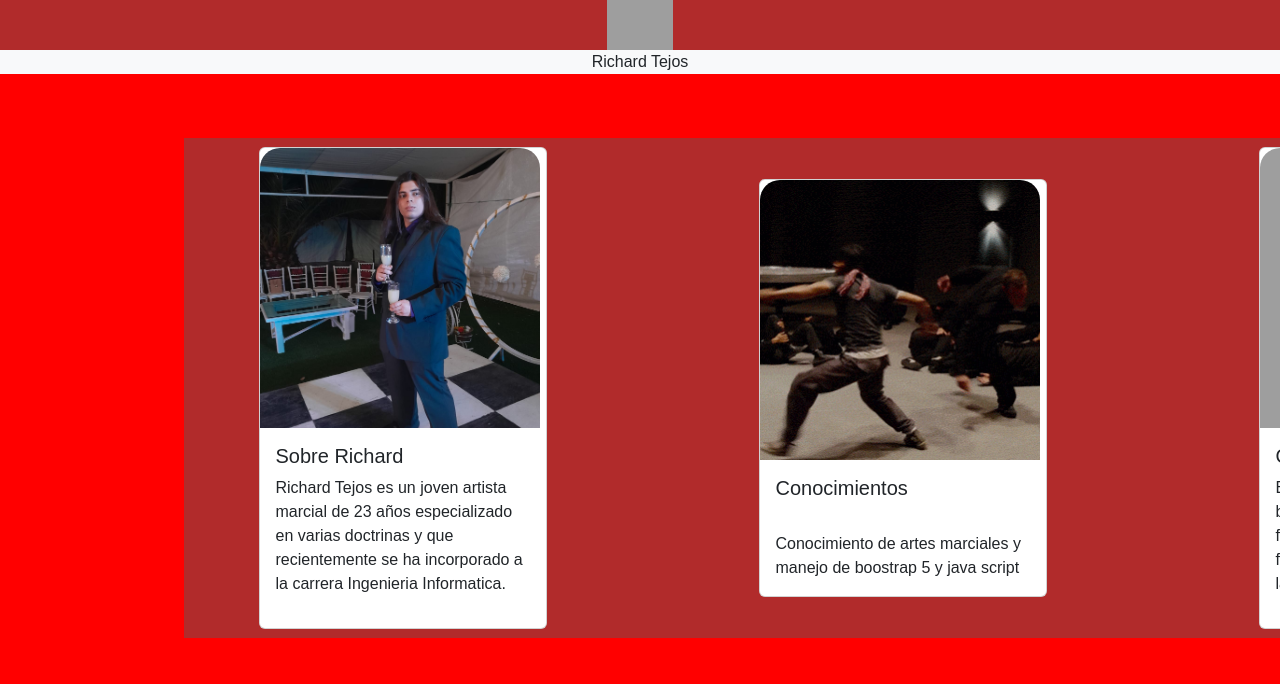
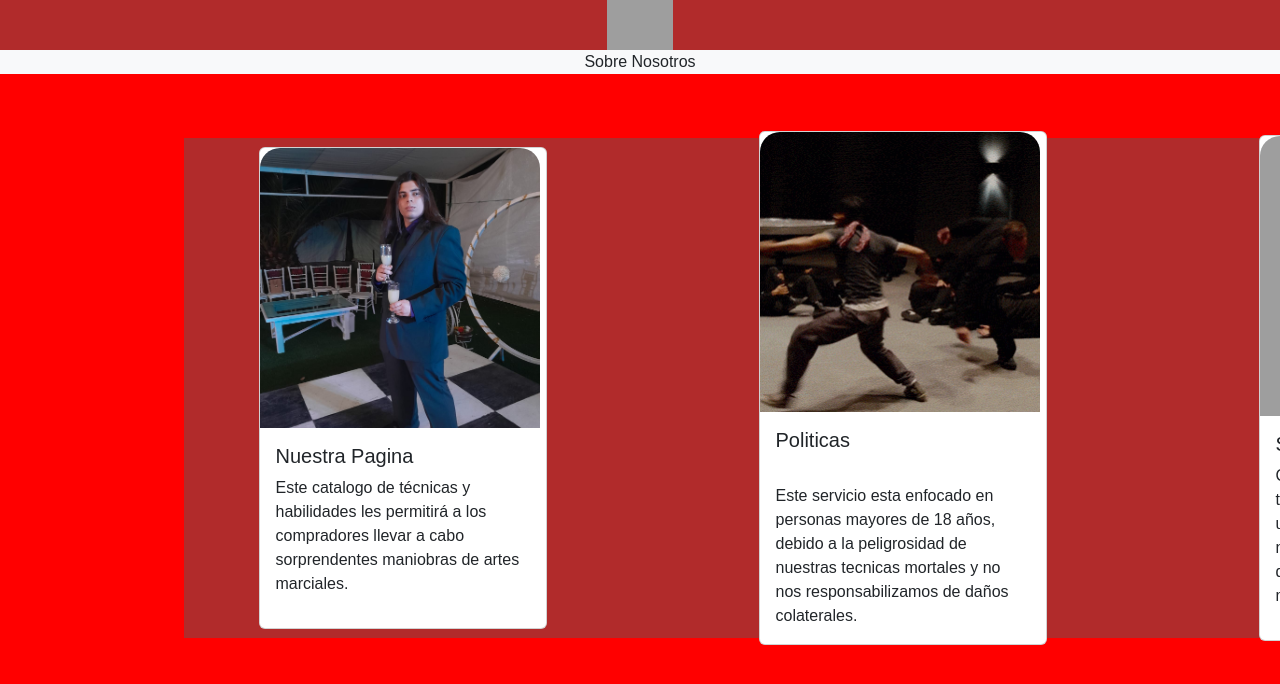
Before and after one commit to Nico223344/proyecto-marcial-2, a plain HTML site: page Carrusel_3.html in a window 1280 px wide. Shown: the top 684 px of the page. Drawn offline with nearby package versions, Linux system fonts and the light colour scheme; grey boxes are pictures that could not be loaded.

Commit message:
Update Carrusel 3

```diff
--- a/Carrusel_3.html
+++ b/Carrusel_3.html
@@ -92,7 +92,7 @@
           </div>
         </nav>
         <div class="contenedor_menu ">
-          <a class="navbar-brand" href="index.html">Richard Tejos</a>
+          <a class="navbar-brand" href="index.html">Sobre Nosotros</a>
           <button class="navbar-toggler" type="button" data-bs-toggle="collapse" data-bs-target="#navbarSupportedContent" aria-controls="navbarSupportedContent" aria-expanded="false" aria-label="Toggle navigation">
             <span class="navbar-toggler-icon"></span>
           </button>
@@ -103,8 +103,8 @@
         <div class="card" style="width: 18rem;">
           <img class="imagen2" src="img/richar 2.jfif" class="card-img-top" alt="...">
           <div class="card-body">
-            <h5 class="card-title">Sobre Richard</h5>
-            Richard Tejos es un joven artista marcial de 23 años especializado en varias doctrinas y que recientemente se ha incorporado a la carrera Ingenieria Informatica. </p>
+            <h5 class="card-title">Nuestra Pagina</h5>
+            Este catalogo de técnicas y habilidades les permitirá a los compradores llevar a cabo sorprendentes maniobras de artes marciales. </p>
           </div>
         </div>
       </div>
@@ -112,8 +112,8 @@
         <div class="card" style="width: 18rem;">
           <img class="imagen2" src="img/richar ataque.gif" class="card-img-right" >
           <div class="card-body">
-            <h5 class="card-title">Conocimientos</h5>
-           <br> Conocimiento de artes marciales y manejo de boostrap 5 y java script
+            <h5 class="card-title">Politicas</h5>
+           <br> Este servicio esta enfocado en personas mayores de 18 años, debido a la peligrosidad de nuestras tecnicas mortales y no nos responsabilizamos de daños colaterales.
           </div>
         </div>
       </div>
@@ -121,8 +121,8 @@
         <div class="card" style="width: 18rem;">
           <img class="imagen2" src="img/ricahr progreman.gif" class="card-img-right" alt="...">
           <div class="card-body">
-            <h5 class="card-title">Ofrecemos</h5>
-            Es la figura creativa del proyecto y brinda constantes ideas, metodos y funciones para poder mejorar las funciones de su pagina, ademas de las tecnicas </p>
+            <h5 class="card-title">Sorteos</h5>
+            Cada semana iremos sorteando 1 tecnica gratis a elección a los usuarios que esten registrados en nuestra pagina, ademas de diferentes promociones y ofertas mensuales. </p>
           </div>
         </div>
       </div>
```
